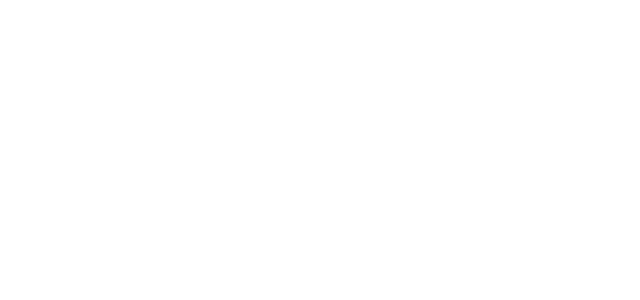
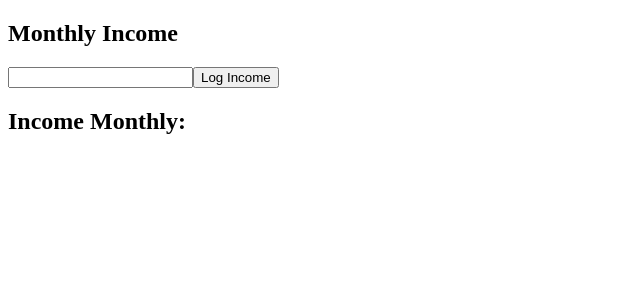
Before and after one commit to Anziverov/DailyBudgetThingy, a React (Vite) app in the folder tutorial-app/: page / in a window 1280 px wide. Shown: the top 300 px of the page, without its empty margins (0-640 px from the left). Built offline with nearby package versions, Linux system fonts and the light colour scheme.

Commit message:
Initial income components

```diff
--- a/tutorial-app/src/App.tsx
+++ b/tutorial-app/src/App.tsx
@@ -1,7 +1,12 @@
 import "./App.css";
+import IncomeSection from "./IncomeSection";
 
 function App() {
-  return <></>;
+  return (
+    <>
+      <IncomeSection />
+    </>
+  );
 }
 
 export default App;
--- /dev/null
+++ b/tutorial-app/src/IncomeDisplay.tsx
@@ -0,0 +1,9 @@
+function IncomeDisplay({ income }: { income: number | null }) {
+  return (
+    <>
+      <h2>Income Monthly:{income}</h2>
+    </>
+  );
+}
+
+export default IncomeDisplay;
--- /dev/null
+++ b/tutorial-app/src/IncomeInput.tsx
@@ -0,0 +1,27 @@
+import { useState } from "react";
+
+function IncomeInput({
+  setIncome,
+}: {
+  setIncome: (value: number | null) => void;
+}) {
+  const [localIncome, setLocalIncome] = useState<number | null>(null);
+
+  return (
+    <div>
+      <h2>Monthly Income</h2>
+      <input
+        type="number"
+        value={localIncome || ""}
+        onChange={(e) =>
+          setLocalIncome(e.target.value ? parseInt(e.target.value) : null)
+        }
+      />
+      <button onClick={() => setIncome(localIncome ? localIncome : null)}>
+        Log Income
+      </button>
+    </div>
+  );
+}
+
+export default IncomeInput;
--- /dev/null
+++ b/tutorial-app/src/IncomeSection.tsx
@@ -0,0 +1,16 @@
+import IncomeInput from "./IncomeInput";
+import IncomeDisplay from "./IncomeDisplay";
+import { useState } from "react";
+
+function IncomeSection() {
+  const [income, setIncome] = useState<number | null>(null);
+
+  return (
+    <>
+      <IncomeInput setIncome={setIncome} />
+      <IncomeDisplay income={income} />
+    </>
+  );
+}
+
+export default IncomeSection;
```
